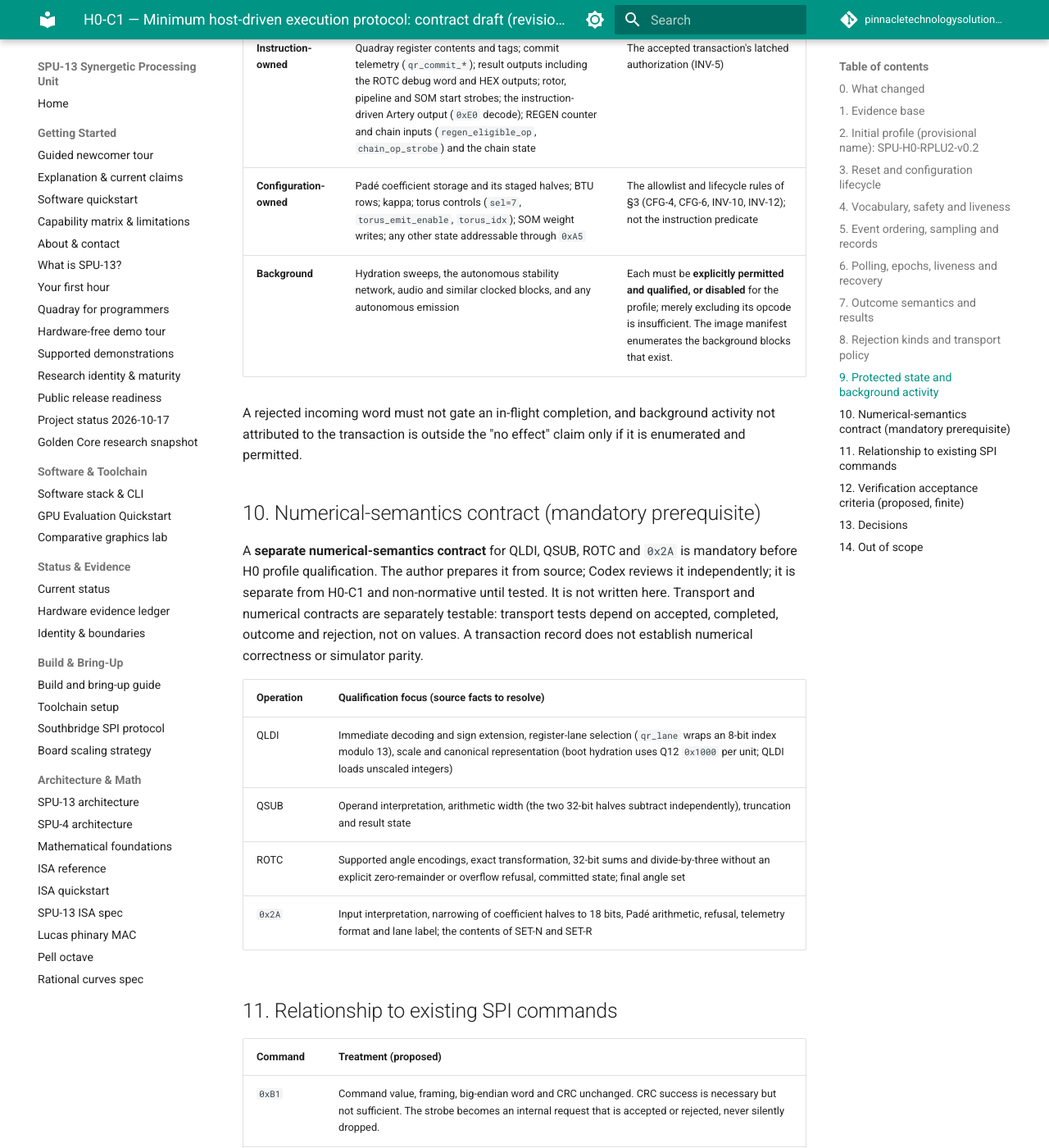
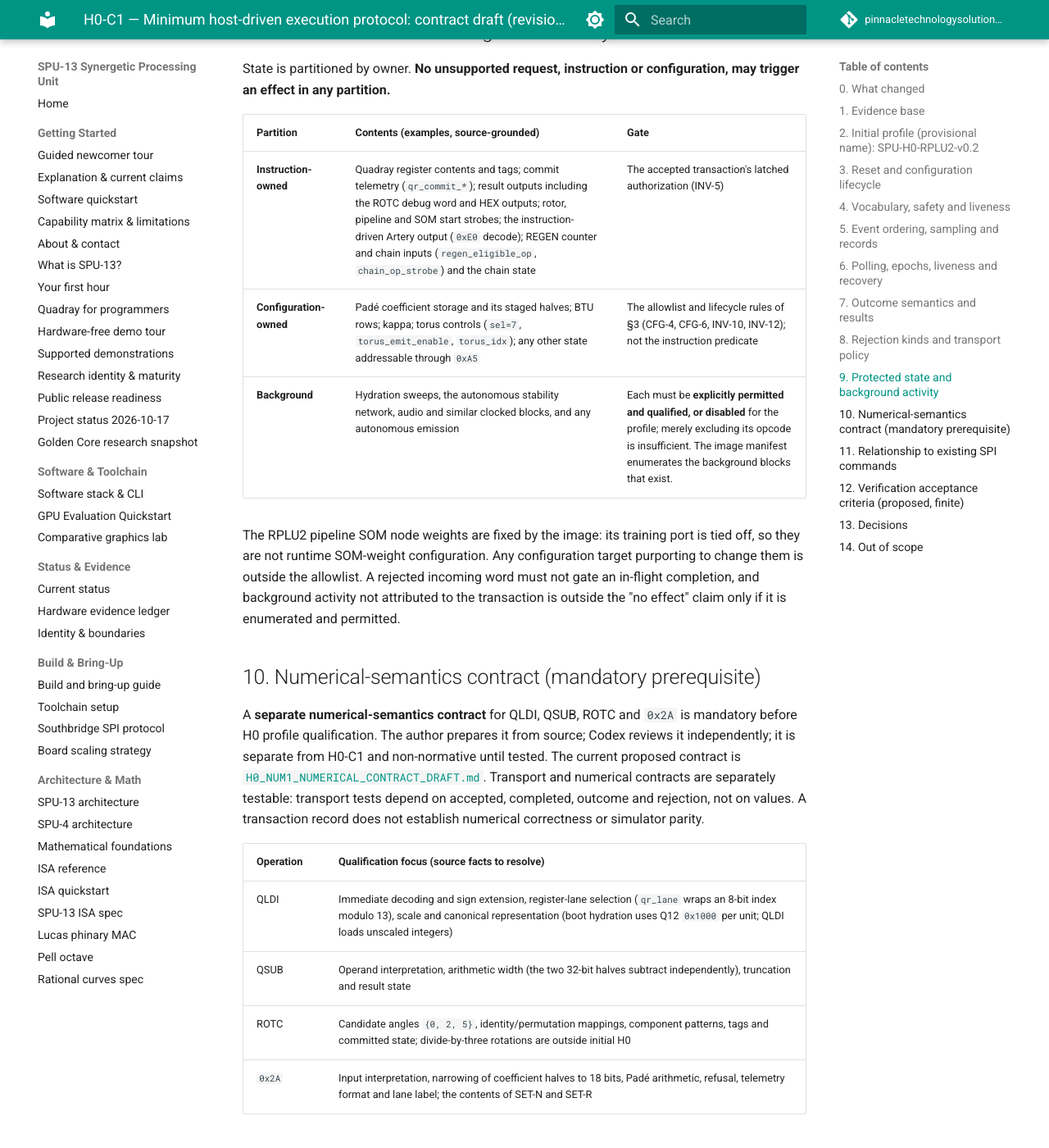
Before and after one commit to pinnacletechnologysolutionsltd/SPU, an MkDocs documentation site: the page built from docs/isa/H0_C1_PROTOCOL_CONTRACT_DRAFT.md, in a window 1280 px wide and 1400 px high, scrolled down 11418 px. Shown: the whole window at 82% size. Built offline with MkDocs 1.6.1 and Material for MkDocs 9.7.7, drawn with Linux system fonts in a browser that asks for light colours; comment, search, counter and statistics services are not loaded; some of the changed text lies outside the part shown.

Commit message:
docs(isa): align H0 protocol and numerical drafts

```diff
--- a/docs/isa/H0_C1_PROTOCOL_CONTRACT_DRAFT.md
+++ b/docs/isa/H0_C1_PROTOCOL_CONTRACT_DRAFT.md
@@ -1,10 +1,10 @@
-# H0-C1 — Minimum host-driven execution protocol: contract draft (revision 4)
+# H0-C1 — Minimum host-driven execution protocol: contract draft (revision 5)
 
 **Status:** NON-NORMATIVE DRAFT for independent review. Nothing here is implemented, qualified, ratified or an encoding. Normative ratification and RTL implementation **HOLD**.
-**Revision:** r4. Earlier revisions are in git history: r1 `ff98404134ae63bc481e9ea9d6dd4d3ad1398f8e`, r2 `96c75a6c8b447a4c7168ef5b75f4109d75d8e1db`, r3 `b7eddd84cf088b83504dbcf9f17aed65c55589c5`.
-**Baseline identity for this revision:** `dev/next` at `b7eddd84cf088b83504dbcf9f17aed65c55589c5` (clean before editing). Existing VM, assembler and RTL sources are unchanged from public RC2 `b063280`.
+**Revision:** r5. Earlier revisions are in git history: r1 `ff98404134ae63bc481e9ea9d6dd4d3ad1398f8e`, r2 `96c75a6c8b447a4c7168ef5b75f4109d75d8e1db`, r3 `b7eddd84cf088b83504dbcf9f17aed65c55589c5`.
+**Baseline identity for this revision:** `dev/next` at `cc257838811b5751a1314a5c71146457ed6924e8` (clean before editing). Existing VM, assembler and RTL sources are unchanged from public RC2 `b063280`.
 **Language:** MUST/SHALL mark requirements of this *proposed* contract, not properties of the current design. Mechanisms described here are not claimed to exist in the RTL unless a source fact is cited. No instruction-set or mathematical change; no queue; no autonomous program counter; no unified FLAGS register; no counter width, SPI command value or bit position is assigned.
-**Goal and limit.** One small Artix-7 execution profile that accepts only defined commands, executes them correctly, reports exactly what happened and never presents an invalid result as successful. It is not a protocol for every experimental subsystem. r4 is intended as the last substantial architectural revision before bounded implementation work; further expansion is to be resisted.
+**Goal and limit.** One small Artix-7 execution profile that accepts only defined commands, executes them correctly, reports exactly what happened and never presents an invalid result as successful. It is not a protocol for every experimental subsystem. This alignment does not authorize implementation or normative ratification.
 
 ## 0. What changed
 
@@ -23,7 +23,7 @@
 | M3 aliasing | Reset-scoped identities, explicit host resynchronization, bounded-loss rules (§6). |
 | M4 protected state | Partitioned by instruction, configuration and background ownership (§9). |
 | M5 initialization | Configuration writes rejected during INITIALIZING, accepted in CONFIG_REQUIRED. |
-| ROTC | Angles 0-5 remain candidates, unqualified pending the numerical contract. |
+| ROTC | Candidate angles `{0, 2, 5}` only; unqualified pending numerical and image evidence. |
 | Numerical contract | Prepared by the author from source, independently reviewed by Codex, separate from H0-C1, non-normative until tested. |
 | Integrity errors | Separate transport errors from arithmetic and integrity faults; no invented classification. |
 
@@ -50,14 +50,14 @@
 | Excluded sidecars | Lucas, SU3, Neuro, live-evaluator and Padé-sidecar spins (coreless spins also tie `boot_ready` low) |
 | Not present | Scalar registers, PC, call stack |
 | **Supported** | QLDI (`0x1D`), QSUB (`0x1B`), ROTC (`0x1C`) with an angle in the profile's angle set, RPLU2 start (`0x2A`, including the pipeline's internal SOM, BTU and Padé stages) |
-| **Unsupported** | Every other opcode value, and ROTC with any angle outside the final set |
+| **Unsupported** | Every other opcode, a ROTC angle outside `{0, 2, 5}`, and any noncanonical lane or reserved-field encoding |
 | Excluded semantics | DELTA, HEX, REGEN, IROTC, SOM, Surd, SU3, Lucas, Neuro |
 | Configuration | Exactly two frozen manifests, SET-N and SET-R (§3) |
 | Reset | Existing physical reset pad only (§3, R-1) |
 
 **Current-implementation gaps against the profile (source facts).** (a) No existing named Artix-7 spin has this configuration: the `RPLU2` spin sets `ENABLE_MATH` to 0 (ROTC would hang); `MULTIMEDIA` and `FULL` carry GPU/I2S (and SOM in `FULL`). (b) `spu_a7_top.v` does not pass `ENABLE_REGEN`, which defaults to 1. (c) `fpga_chain u_chain` is instantiated outside the `ENABLE_REGEN` generate (`spu13_core.v:1107` versus `:1134`) and is driven by a strobe computed from QLDI, QSUB and ROTC acceptance; disabling REGEN at the top alone does not establish the chain is absent or inert. (d) Whether the configuration closes timing is unknown. An alternative, **not approved**, if the configuration verifier proves disproportionately expensive: freeze the coefficients directly into a dedicated H0 qualification image.
 
-**ROTC angle set.** Angles 0-5 are a conservative **candidate** set, not a qualified one. The ledger records ROTC 0-5 silicon in two places with different scopes: a Wukong Artix-7 ROBOTICS main-core smoke (§3.0) and a dedicated Tang 25K probe (§3.2g). Neither qualifies this image, its operand boundaries or this protocol; the RTL gate `ROTC_MAX_VERIFIED_ANGLE = 35` is a decode bound, not evidence. The final set is determined by the numerical contract (§10). Angles outside it are UNSUPPORTED, classified before any side effect (a profile policy, not a globally ratified ISA rule).
+**ROTC angle set.** Angles `{0, 2, 5}` are the initial **candidate** set, not a qualified one. Divide-by-three rotations, including angles 1, 3 and 4, are outside the initial H0 scope. The ledger records ROTC 0-5 silicon in two places with different scopes: a Wukong Artix-7 ROBOTICS main-core smoke (§3.0) and a dedicated Tang 25K probe (§3.2g). Neither qualifies this image, its operand boundaries or this protocol; the RTL gate `ROTC_MAX_VERIFIED_ANGLE = 35` is a decode bound, not evidence. The numerical contract (§10) specifies the candidate mappings and qualification requirements. Angles outside the candidate set are UNSUPPORTED, classified before any side effect (a profile policy, not a globally ratified ISA rule).
 
 ## 3. Reset and configuration lifecycle
 
@@ -75,7 +75,7 @@
 - **CFG-2** **INITIALIZING** (boot and QR-file hydration; the core's `boot_done` is tied high in the Artix-7 top, so it begins at reset exit): `0xA5` configuration writes are **rejected** (not-ready kind, sub-state INITIALIZING); instructions are rejected likewise. **CONFIG_REQUIRED:** `0xA5` writes are accepted subject to the allowlist and sequence rules below; instructions are rejected (not-ready, sub-state configuration-required).
 - **CFG-3** **Transport-available versus execution-ready.** The SPI interface (configuration writes in CONFIG_REQUIRED, record and status reads at any time) remains usable while the engine is not execution-ready. Only instruction execution is gated by READY.
 - **CFG-4 Allowlist.** Only configuration commands in the frozen manifests may be written. The allowlist operates on the **complete command identity**: selector, material field, address, and any applicable subfield, plus the expected data value where the manifest fixes it. An unsupported configuration write is **rejected before any mutation**: it alters no coefficient storage, no torus control (`sel=7`), no SOM state and no other implementation state, and it stages nothing. Rejection kind: unsupported configuration target (§8). Transport diagnostics (the rejection record, the CRC sticky) are the only permitted state updates.
-- **CFG-5 Manifests.** SET-N is a qualified ordinary Padé coefficient set. SET-R is a deliberately constructed set containing the known zero-divisor witness; it is an explicitly identified **qualification mode**, not for general numerical use. Each manifest has a recorded identity and exact values (the ordered list of selector, address and value entries) and expected outcomes. The image need not support arbitrary switching during normal execution: changing set requires returning to CONFIG_REQUIRED, completing the full canonical sequence of the selected manifest, and establishing a new configuration identity.
+- **CFG-5 Manifests.** SET-N is intended as the ordinary Padé configuration once qualified; its contents are not yet frozen. SET-R is a deliberately constructed set containing the known zero-divisor witness; it is an explicitly identified **qualification mode**, not for general numerical use. Each manifest has a recorded identity and exact values (the ordered list of selector, address and value entries) and expected outcomes. The image need not support arbitrary switching during normal execution: changing set requires returning to CONFIG_REQUIRED, completing the full canonical sequence of the selected manifest, and establishing a new configuration identity.
 - **CFG-6 Hardware-checked canonical sequence.** (1) Select one of the two manifests (how selection is expressed is open, D13a). (2) Require the manifest's prescribed ordered writes. (3) Compare selector, address and value of each accepted write with the manifest entry at the current progress position. (4) Advance progress **only after the corresponding write has committed**; a staged low half without its high half is not progress, and the committed record is compared in full. (5) Reject omissions, duplicates, unexpected values and misordered writes (rejection kind: configuration-sequence violation) and return to CONFIG_REQUIRED with progress cleared. (6) Invalidate configuration before any further instruction can be accepted if a later covered write would alter the established state. The transition to READY depends on successful completion of the selected manifest. An exact comparison against a small frozen manifest is the mechanism; no cryptographic engine is introduced; a host-declared hash alone is not accepted as identity.
 - **CFG-7 Positive acknowledgement.** The host MUST be able to read, after each configuration write, an indication that the write **committed** (a progress position advanced), and the lifecycle state (INITIALIZING, CONFIG_REQUIRED with progress, CONFIG_VALID(set), READY). Waiting for it is bounded by a documented timeout; progress, rejection status and the reset indication (§6) are read before the next step. The existing RTL offers no such write-commit acknowledgement; it is an implementation requirement to be established in design, not an assumption.
 - **CFG-8** Transfer is not mathematical validity: matching the manifest proves the intended values reached the intended registers, not that the values are numerically adequate (that is the manifests' own qualification, §10).
@@ -104,7 +104,7 @@
 2. **INV-2 Single outstanding, enforced by hardware**, from acceptance until the record is published and the effects are committed, across the core and everything behind the ingress. A second instruction is rejected visibly.
 3. **INV-3 Rejected traffic is inert.** A rejected instruction or configuration write never alters, delays or discards an in-flight operation's step, result or record, including when the rejection coincides with a completion.
 4. **INV-4 No fresh-valid on refusal.** REFUSED and UNSUPPORTED transactions raise no result-valid, commit or telemetry update and never present a previous result or an undefined value as fresh, including after reset; no late publication after cancellation.
-5. **INV-5 Instruction authorization is classified and latched at acceptance.** One shared profile predicate (supported opcode; for ROTC, the angle set) is evaluated once at acceptance and latched with the transaction. Every instruction-caused initiation and side effect (the instruction-owned partition of §9) is gated by *that transaction's* latched authorization for its whole lifetime, not by the current incoming word. A later rejected word MUST NOT suppress or gate the accepted operation's execution, completion or publication.
+5. **INV-5 Instruction authorization is classified and latched at acceptance.** One shared profile predicate checks the supported opcode, canonical lane indices, zero reserved fields, and for ROTC the supported candidate angle; it is evaluated once at acceptance and latched with the transaction. A CRC-valid instruction accepted while READY that fails this predicate completes as UNSUPPORTED, with no instruction side effects. Every instruction-caused initiation and side effect (the instruction-owned partition of §9) is gated by *that transaction's* latched authorization for its whole lifetime, not by the current incoming word. A later rejected word MUST NOT suppress or gate the accepted operation's execution, completion or publication.
 6. **INV-6** Rejections are visible, distinct and fresh (§5, §8).
 7. **INV-7** Consecutive transactions are distinguishable even with identical results.
 8. **INV-8** A published record is stable until the next acceptance or reset, and its fields are mutually coherent.
@@ -193,20 +193,20 @@
 | Partition | Contents (examples, source-grounded) | Gate |
 |---|---|---|
 | **Instruction-owned** | Quadray register contents and tags; commit telemetry (`qr_commit_*`); result outputs including the ROTC debug word and HEX outputs; rotor, pipeline and SOM start strobes; the instruction-driven Artery output (`0xE0` decode); REGEN counter and chain inputs (`regen_eligible_op`, `chain_op_strobe`) and the chain state | The accepted transaction's latched authorization (INV-5) |
-| **Configuration-owned** | Padé coefficient storage and its staged halves; BTU rows; kappa; torus controls (`sel=7`, `torus_emit_enable`, `torus_idx`); SOM weight writes; any other state addressable through `0xA5` | The allowlist and lifecycle rules of §3 (CFG-4, CFG-6, INV-10, INV-12); not the instruction predicate |
+| **Configuration-owned** | Padé coefficient storage and its staged halves; BTU rows; kappa; torus controls (`sel=7`, `torus_emit_enable`, `torus_idx`); any other state addressable through `0xA5` | The allowlist and lifecycle rules of §3 (CFG-4, CFG-6, INV-10, INV-12); not the instruction predicate |
 | **Background** | Hydration sweeps, the autonomous stability network, audio and similar clocked blocks, and any autonomous emission | Each must be **explicitly permitted and qualified, or disabled** for the profile; merely excluding its opcode is insufficient. The image manifest enumerates the background blocks that exist. |
 
-A rejected incoming word must not gate an in-flight completion, and background activity not attributed to the transaction is outside the "no effect" claim only if it is enumerated and permitted.
+The RPLU2 pipeline SOM node weights are fixed by the image: its training port is tied off, so they are not runtime SOM-weight configuration. Any configuration target purporting to change them is outside the allowlist. A rejected incoming word must not gate an in-flight completion, and background activity not attributed to the transaction is outside the "no effect" claim only if it is enumerated and permitted.
 
 ## 10. Numerical-semantics contract (mandatory prerequisite)
 
-A **separate numerical-semantics contract** for QLDI, QSUB, ROTC and `0x2A` is mandatory before H0 profile qualification. The author prepares it from source; Codex reviews it independently; it is separate from H0-C1 and non-normative until tested. It is not written here. Transport and numerical contracts are separately testable: transport tests depend on accepted, completed, outcome and rejection, not on values. A transaction record does not establish numerical correctness or simulator parity.
+A **separate numerical-semantics contract** for QLDI, QSUB, ROTC and `0x2A` is mandatory before H0 profile qualification. The author prepares it from source; Codex reviews it independently; it is separate from H0-C1 and non-normative until tested. The current proposed contract is [`H0_NUM1_NUMERICAL_CONTRACT_DRAFT.md`](H0_NUM1_NUMERICAL_CONTRACT_DRAFT.md). Transport and numerical contracts are separately testable: transport tests depend on accepted, completed, outcome and rejection, not on values. A transaction record does not establish numerical correctness or simulator parity.
 
 | Operation | Qualification focus (source facts to resolve) |
 |---|---|
 | QLDI | Immediate decoding and sign extension, register-lane selection (`qr_lane` wraps an 8-bit index modulo 13), scale and canonical representation (boot hydration uses Q12 `0x1000` per unit; QLDI loads unscaled integers) |
 | QSUB | Operand interpretation, arithmetic width (the two 32-bit halves subtract independently), truncation and result state |
-| ROTC | Supported angle encodings, exact transformation, 32-bit sums and divide-by-three without an explicit zero-remainder or overflow refusal, committed state; final angle set |
+| ROTC | Candidate angles `{0, 2, 5}`, identity/permutation mappings, component patterns, tags and committed state; divide-by-three rotations are outside initial H0 |
 | `0x2A` | Input interpretation, narrowing of coefficient halves to 18 bits, Padé arithmetic, refusal, telemetry format and lane label; the contents of SET-N and SET-R |
 
 ## 11. Relationship to existing SPI commands
@@ -229,8 +229,8 @@
 
 | ID | Criterion |
 |---|---|
-| AC-1 | Each supported instruction alone (QLDI, QSUB, each angle of the final ROTC set, `0x2A` under SET-N): one acceptance, one record with SUCCESS, result-valid, and the expected state and telemetry. |
-| AC-2 | Opcode classes: all 256 opcode values with a canonical operand pattern; per operand field the boundary values {all zero, all ones, unused/reserved bits set}, lane-index classes {0, 12, 13, 127, 255}, QLDI immediate sign classes, and ROTC angle classes {the final set; every angle outside the final set, 0-63, with unused-bit patterns}. Each unsupported case: one UNSUPPORTED record, no telemetry, no change over the instruction-owned, configuration-owned and enumerated background partitions. |
+| AC-1 | Each supported instruction alone (QLDI, QSUB, each angle of the candidate ROTC set `{0, 2, 5}`, `0x2A` under SET-N): one acceptance, one record with SUCCESS, result-valid, and the expected state and telemetry. |
+| AC-2 | Opcode classes: all 256 opcode values with a canonical operand pattern; per operand field the boundary values {all zero, all ones, unused/reserved bits set}, lane-index classes {0, 12, 13, 127, 255}, QLDI immediate sign classes, and ROTC angle classes {{0, 2, 5}; every other angle 0-63, with unused-bit patterns}. Each unsupported case: one UNSUPPORTED record, no telemetry, no change over the instruction-owned, configuration-owned and enumerated background partitions. |
 | AC-3 | Core-ingress: a second instruction at every cycle offset within each supported instruction's window (QLDI, QSUB, ROTC; `0x2A` over its full latency plus margin) and held-valid: rejected visibly as busy; the outstanding transaction completes with the correct result and exactly one record. A rejected unsupported word during an authorized operation does not gate it (INV-5). |
 | AC-3b | Simultaneous completion and rejection update both records; no rejection identity skipped; acceptance decided against pre-edge state; same-edge accept-and-complete publishes the new identity completed with the committed result. |
 | AC-3c | `0xA5` write at every offset during an outstanding transaction: rejected visibly, nothing written, the operation sees one configuration. |
@@ -243,7 +243,7 @@
 | AC-10 | Compatibility: framing and field semantics of `0xB1`, `0xA5`, `0xAC`, `0xAE` unchanged; unaffected successful transactions give byte-identical legacy responses; legacy `0xAE` retention after a refusal matches §11; the legacy behaviors that change (§11) are the only differences. |
 | AC-11 | A finite, named set of SPI/clock operating points (SCK, divider, phase offsets, CS setup/hold) fixed at qualification, with synchronizer margin measured; the serialized cases of AC-1 to AC-10 run at each. |
 | AC-12 | Synthesis and timing of the exact image, then the supported, physically reachable suite on the board with preserved logs, build manifest and a hardware-evidence entry. Simulation, timing and physical results are reported as separate evidence levels. |
-| AC-13 | Configuration lifecycle and allowlist: reset → INITIALIZING (writes rejected) → CONFIG_REQUIRED (writes accepted) → valid → READY; instructions rejected before valid; every non-allowlisted target, including `sel=7` torus control and SOM weight targets, rejected with no state change; SET-N and SET-R each accepted only when written in full canonical order; duplicate, omitted, reordered, unexpected-value and stale-half writes rejected and progress cleared; per-write acknowledgement observed with its bounded wait; a covered write after valid returns to CONFIG_REQUIRED; switching sets requires the full sequence. |
+| AC-13 | Configuration lifecycle and allowlist: reset → INITIALIZING (writes rejected) → CONFIG_REQUIRED (writes accepted) → valid → READY; instructions rejected before valid; every non-allowlisted target, including `sel=7` torus control and any purported SOM weight targets, rejected with no state change; SET-N and SET-R each accepted only when written in full canonical order; duplicate, omitted, reordered, unexpected-value and stale-half writes rejected and progress cleared; per-write acknowledgement observed with its bounded wait; a covered write after valid returns to CONFIG_REQUIRED; switching sets requires the full sequence. |
 | AC-14 | Commit before publish: a QLDI/QSUB/ROTC record is never published before the QR write has committed; reset at the commit boundary leaves no completed record; a following instruction sees the committed state. |
 | AC-15 | `0x2A` telemetry: exactly one terminal record; telemetry only, no QR register-file write; result associated with its record across consecutive operations; no late results; the one-hot BTU assumption confirmed in the exact image. |
 | AC-16 | Elaboration check that disabled REGEN removes its counter **and** the chain instance (or both are explicitly gated), and that the image enables only the listed blocks and permitted background activity. |
@@ -259,7 +259,7 @@
 - **D3** Remaining edge details beyond §5 for each included instruction.
 - **D4** Spare `0xAC` bits versus additive read commands; tying `0xAE` content to the completion.
 - **D5** Location of the shared classifier and its latching, kept equal to the build's enable parameters.
-- **D6** The final ROTC angle set (0-5 candidate).
+- **D6** Qualify candidate ROTC angles `{0, 2, 5}` on the proposed image; no broader angle set is approved.
 - **D7** Subsystem-specific classification of RNS, ECC, quadray-coherence and stall events.
 - **D8** Rejection record: latest-only plus generation versus per-kind sticky/overrun indicators.
 - **D9** The legacy `inst_done` port (internal completion input versus removal).
```
Also changed, not shown: docs/isa/H0_NUM1_NUMERICAL_CONTRACT_DRAFT.md (+8 -6 lines).
